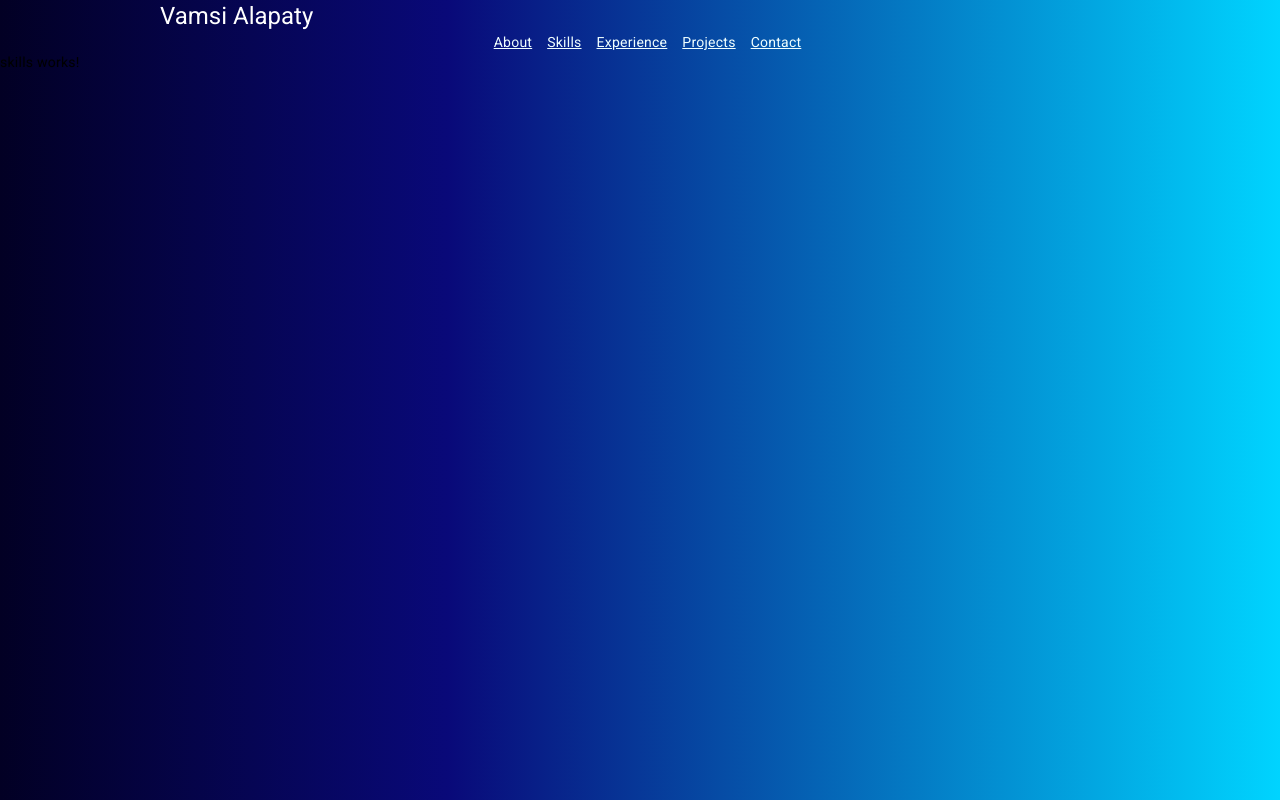
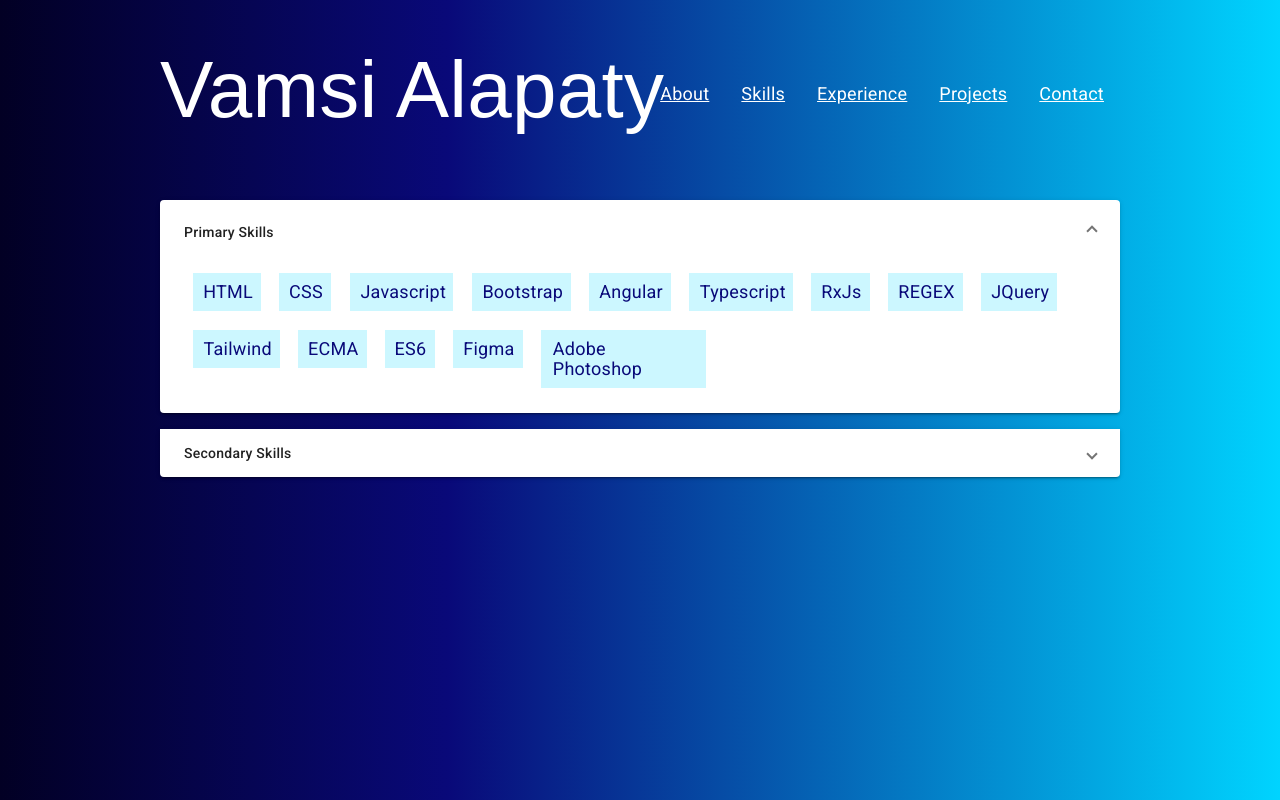
Before and after one commit to VamsiAlapaty/Portfolio, an Angular app in the folder Portofolio/myPortfolio/: page /skills in a window 1280 px wide. Built offline with nearby package versions, Linux system fonts and the light colour scheme.

Commit message:
header&skills

```diff
--- a/Portofolio/myPortfolio/src/app/app.component.css
+++ b/Portofolio/myPortfolio/src/app/app.component.css
@@ -1,7 +1,7 @@
 
 .resume{
     background: rgb(2,0,36);
-    background: linear-gradient(90deg, rgba(2,0,36,1) 0%, rgba(9,9,121,1) 35%, rgba(0,212,255,1) 100%);
+    background: linear-gradient(90deg, rgba(2,0,36,1) 0%, rgba(9,9,121,1) 35%, rgb(0, 212, 255) 100%);
     width: 100%;
     height: 100%;
 }
@@ -9,8 +9,11 @@
     color: white;
     display: flex;
     margin: 0 10rem;
+    text-align: center;
 }
-
+.routin{
+    margin: 0 10rem;
+}
 nav{
     text-align: center;
 }
--- a/Portofolio/myPortfolio/src/app/app.component.html
+++ b/Portofolio/myPortfolio/src/app/app.component.html
@@ -1,11 +1,6 @@
 <div class="resume">
-  <h1 class="name">Vamsi Alapaty</h1>
-  <nav>
-    <a routerLink="/about">About</a>
-    <a routerLink="/skills">Skills</a>
-    <a routerLink="/experience">Experience</a>
-    <a routerLink="/projects">Projects</a>
-    <a routerLink="/contact">Contact</a>
-  </nav>
+<app-header></app-header>
+<div class="routin">
   <router-outlet></router-outlet>
 </div>
+</div>
--- a/Portofolio/myPortfolio/src/app/app.module.ts
+++ b/Portofolio/myPortfolio/src/app/app.module.ts
@@ -14,6 +14,9 @@ import {MatFormFieldModule} from '@angular/material/form-field';
 import {MatInputModule} from '@angular/material/input';
 import { FormsModule, ReactiveFormsModule } from '@angular/forms';
 import {MatButtonModule} from '@angular/material/button';
+import { HeaderComponent } from './header/header.component';
+import {MatProgressBarModule} from '@angular/material/progress-bar';
+import {MatTooltipModule} from '@angular/material/tooltip';
 
 @NgModule({
   declarations: [
@@ -23,12 +26,15 @@ import {MatButtonModule} from '@angular/material/button';
     ContactComponent,
     ExperienceComponent,
     ProjectsComponent,
+    HeaderComponent,
   ],
   imports: [
     BrowserModule,
     AppRoutingModule,
+    MatProgressBarModule,
     BrowserAnimationsModule,
     MatSlideToggleModule,
+    MatTooltipModule,
     MatExpansionModule,
     MatFormFieldModule,
     MatInputModule,
--- /dev/null
+++ b/Portofolio/myPortfolio/src/app/header/header.component.css
@@ -0,0 +1,20 @@
+.title{
+    color: white;
+    display: flex;
+    font-size: 5rem;
+    font-family: Arial, Helvetica, sans-serif;
+}
+
+.head{
+    padding: 5rem 10rem;
+}
+.navbar{
+    display: flex;
+    direction: rtl;
+}
+a{
+    color: white;
+    padding: 1rem;
+    font-size: large;
+    margin-top: -2rem;
+}
--- /dev/null
+++ b/Portofolio/myPortfolio/src/app/header/header.component.html
@@ -0,0 +1,10 @@
+<div class="head">
+    <div class="title">Vamsi Alapaty</div>
+    <nav class="navbar">
+        <a routerLink="/contact">Contact</a>
+        <a routerLink="/projects">Projects</a>
+        <a routerLink="/experience">Experience</a>
+        <a routerLink="/skills">Skills</a>
+        <a routerLink="/about">About</a>
+      </nav>
+</div>
--- a/Portofolio/myPortfolio/src/app/skills/skills.component.css
+++ b/Portofolio/myPortfolio/src/app/skills/skills.component.css
@@ -0,0 +1,21 @@
+section{
+    background: white;
+    padding: 1rem;
+}
+label{
+    font-size: large;
+    padding-left: 2%;
+    color:  rgba(9,9,121,1);
+}
+.skillbar{
+    padding: 0 1rem;
+    margin-top: 0.4rem;
+    width: 25%;
+}
+.inline{
+    display: flex;
+    float: left;
+    padding: 1%;
+    margin: 1%;
+    background-color: rgba(0, 212, 255, 0.2);
+}
--- a/Portofolio/myPortfolio/src/app/skills/skills.component.html
+++ b/Portofolio/myPortfolio/src/app/skills/skills.component.html
@@ -1 +1,22 @@
-<p>skills works!</p>
+<mat-accordion>
+<mat-expansion-panel [expanded]="frontend">
+    <mat-expansion-panel-header>
+      <mat-panel-title>
+        Primary Skills
+      </mat-panel-title>
+    </mat-expansion-panel-header>
+    <div *ngFor="let lag of lang" class="inline">
+        <label matTooltip="{{html}}">{{lag}}</label>
+    </div>
+  </mat-expansion-panel>
+  <mat-expansion-panel>
+    <mat-expansion-panel-header>
+      <mat-panel-title>
+        Secondary Skills
+      </mat-panel-title>
+    </mat-expansion-panel-header>
+    <div *ngFor="let lag of lang" class="inline">
+        <button matTooltip="{{html}}">{{lag}}</button>
+    </div>
+  </mat-expansion-panel>
+</mat-accordion>
--- a/Portofolio/myPortfolio/src/app/skills/skills.component.ts
+++ b/Portofolio/myPortfolio/src/app/skills/skills.component.ts
@@ -6,5 +6,9 @@ import { Component } from '@angular/core';
   styleUrls: ['./skills.component.css']
 })
 export class SkillsComponent {
-
+  max = 10;
+  frontend = true;
+  html = 9;
+  lang = ['HTML','CSS','Javascript','Bootstrap','Angular','Typescript','RxJs','REGEX','JQuery',
+  'Tailwind','ECMA','ES6','Figma','Adobe Photoshop']
 }
```
Also changed, not shown: Portofolio/myPortfolio/src/app/header/header.component.ts (added, +10 -0 lines), 1 other file (tests, documents, lock files or other folders).
